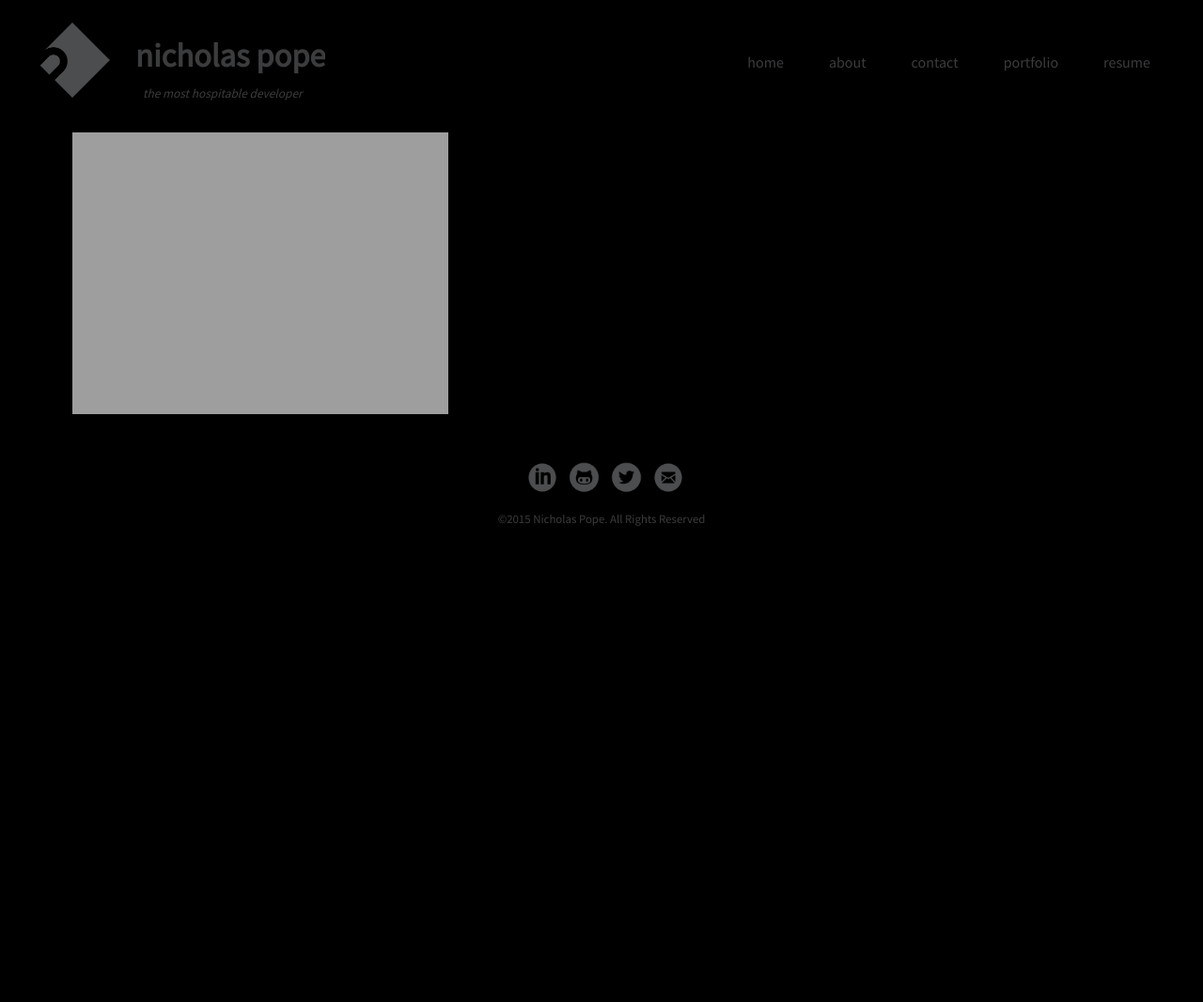
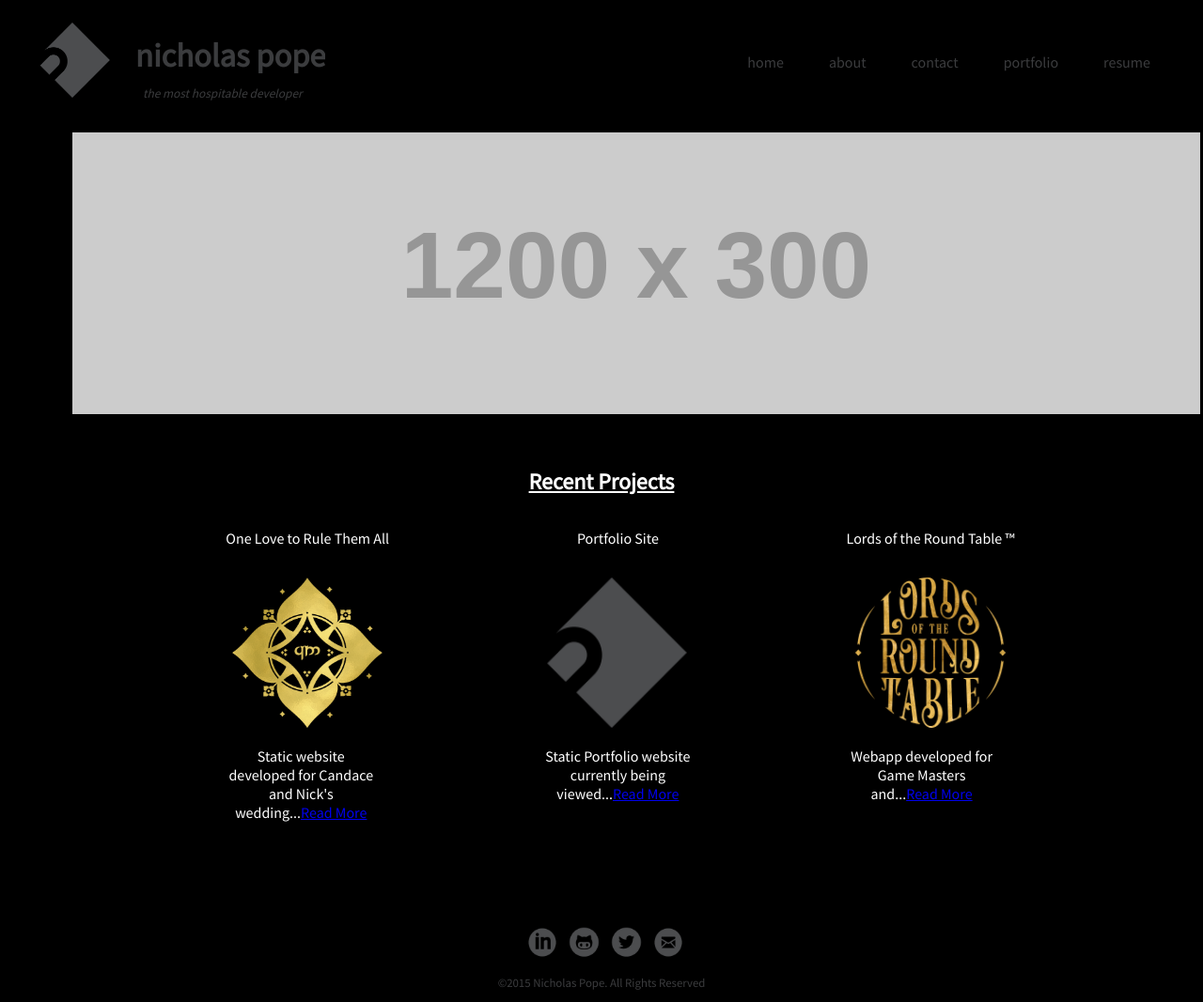
Before and after one commit to pope410211/pope410211.github.io, a Jekyll site: the page built from index.html, in a window 1280 px wide. Shown: the whole page at 94% size. Built offline with Jekyll 4.4.1, drawn with Linux system fonts in a browser that asks for light colours; Markdown is read by kramdown in place of the engine named in the settings; before the commit the page ends 916 px from its top, so only the background shows below that.

Commit message:
working on comm page

```diff
--- a/_includes/header.html
+++ b/_includes/header.html
@@ -13,7 +13,7 @@
             <ul id="hamburger-menu" class="menu">
                 <li><a href="/">home</a></li>
                 <li><a href="/about">about</a></li>
-                <li><a href="/">contact</a></li>
+                <li><a href="/contact">contact</a></li>
                 <li><a href="/portfolio">portfolio</a></li>
                 <li><a href="/contact">resume</a></li>
             </ul>
--- a/_sass/_base.scss
+++ b/_sass/_base.scss
@@ -5,13 +5,16 @@ font-family: "Source Sans Pro";
 min-height: 100vh;
 
 #splash {
-  content: url("http://lorempixel.com/output/nightlife-q-g-1200-300-1.jpg");
+  content: url("http://placehold.it/1200x300");
   margin: 2em 4.3em;
 }
+
+
 
 .content {
   clear: both;
   display: block;
+
 
 
 .about {
@@ -48,6 +51,51 @@ img {
 }
 
   }// end about page
+
+
+  .recent-projects {
+    text-align: center;
+
+    #list-title {
+      font-size: 1.5em;
+      text-decoration: underline;
+    }
+    ul {
+      list-style: none;
+      vertical-align: bottom;
+
+      .sites-img {
+        display: inline-block;
+        padding: 1em 5em 1em 5em;
+        // vertical-align: top;
+
+        label {
+          font-size: 1em;
+        }
+        div {
+          margin-top: 2em;
+          display: block;
+          // margin: 0 auto;
+          margin-bottom: 10em;
+
+          // text-align: justify;
+          p {
+            position: absolute;
+            height: 10em;
+            width: 10em;
+
+          }
+
+          img {
+          height: 10em;
+          width: 10em;
+        }
+      }
+
+      }
+    }
+  }
+  //end recent-projects
 } // end content
 
 }//end body
--- a/_sass/_header-footer.scss
+++ b/_sass/_header-footer.scss
@@ -76,7 +76,7 @@ li {
 } // end desktop view
 
 // mobile view
-@media (max-width: 30em) {
+@media (max-width: $mobile) {
 
   .logo {
 
--- a/index.html
+++ b/index.html
@@ -7,5 +7,26 @@ title: home
 
 <img id="splash"/>
 
+<div class="recent-projects">
+  <h1 id="list-title">Recent Projects</h1>
+  <ul>
+    <li class="sites-img">
+      <label> One Love to Rule Them All</label>
+      <div>
+      <img src="/assets/images/sites/weddingsite.png"/>
+    <p>Static website developed for Candace and Nick's wedding...<a href="#">Read More</a></p>
+  </div></li>
+    <li class="sites-img">
+      <label>Portfolio Site</label>
+      <div><img src="/assets/images/nick-logo.png"/>
+      <p>Static Portfolio website currently being viewed...<a href="#">Read More</a></p>
+    </div></li>
+    <li class="sites-img">
+      <label>Lords of the Round Table &trade;</label>
+      <div><img src="/assets/images/sites/lotrt.png"/>
+      <p>Webapp developed for Game Masters and...<a href="#">Read More</a></p>
+    </div></li>
+  </ul>
+</div>
 
 </div>
```
Also changed, not shown: contact.html (added, +15 -0 lines), assets/images/sites/lotrt.png (added), assets/images/sites/weddingsite.png (added).
